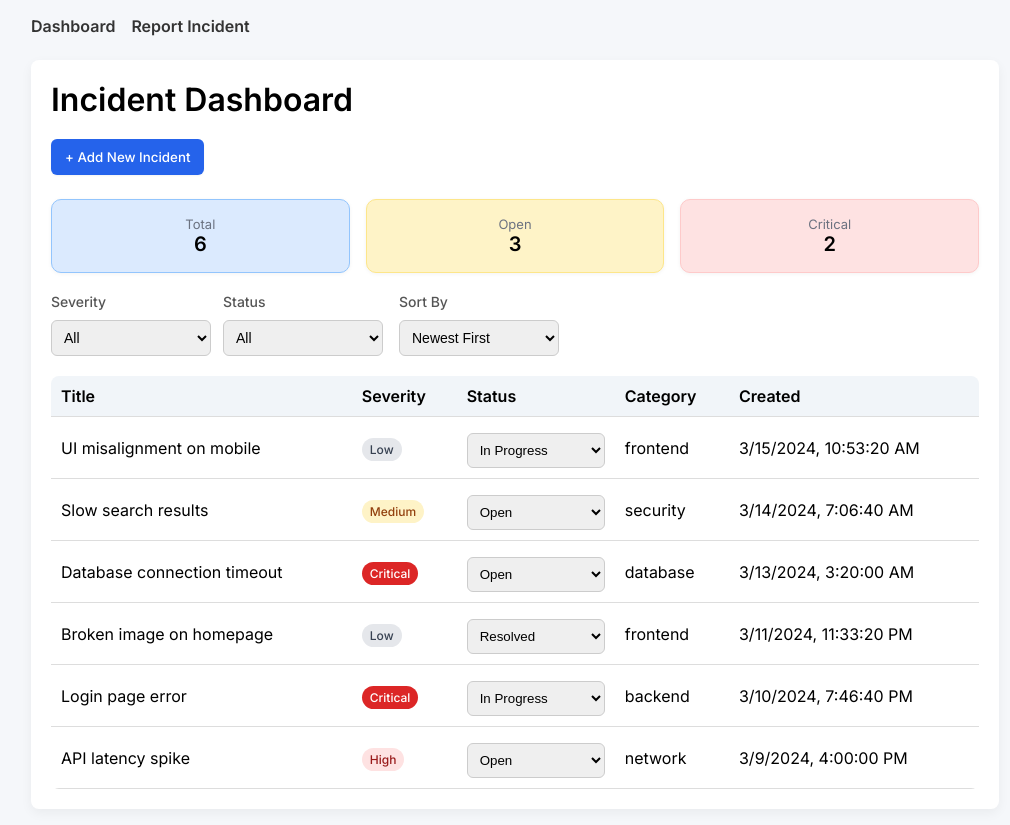
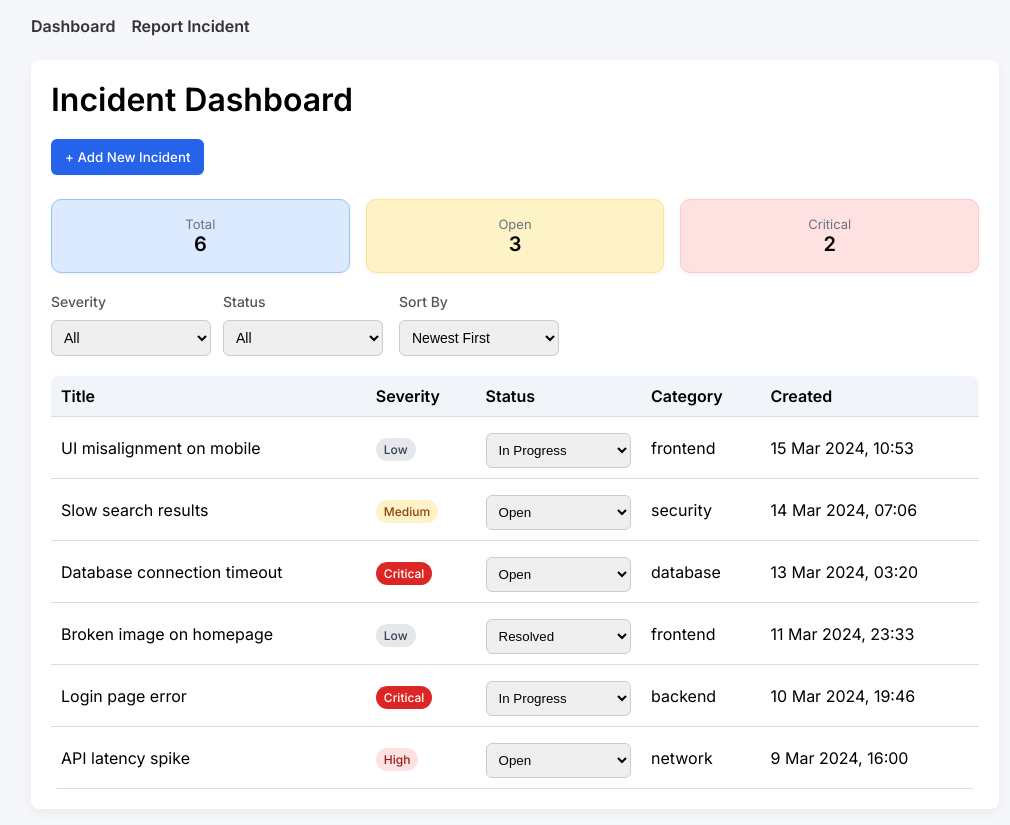
Before and after one commit to AnastasiaCherniakh/incident-management-dashboard, a React (Vite) app: page / in a window 1280 px wide. Shown: the whole page, without its empty margins (125-1135 px from the left). Built offline with nearby package versions, Linux system fonts and the light colour scheme.

Commit message:
feat: format incident dates for improved readability

```diff
--- a/src/components/IncidentRow.tsx
+++ b/src/components/IncidentRow.tsx
@@ -1,5 +1,6 @@
 import type { Incident, Status } from "../types/incident"
 import SeverityBadge from "./SeverityBadge/SeverityBadge"
+import { formatDate } from "../utils/formatDate"
 
 /**
  * Displays a single incident row inside the table
@@ -31,7 +32,7 @@ export default function IncidentRow( { incident, onStatusChange }: Props ) {
                 </select>
             </td>
             <td>{incident.category}</td>
-            <td>{new Date(incident.createdAt).toLocaleString()}</td>
+            <td>{formatDate(incident.createdAt)}</td>
         </tr>
     )
 }
--- /dev/null
+++ b/src/utils/formatDate.ts
@@ -0,0 +1,11 @@
+/**
+ * Formats a timestamp into a human-readable data-time
+ * using the Intl API (locale-aware)
+ */
+
+export function formatDate(timestamp: number): string {
+    return new Intl.DateTimeFormat("en-GB", {
+        dateStyle: "medium",
+        timeStyle: "short",
+    }).format(new Date(timestamp));
+}
```
